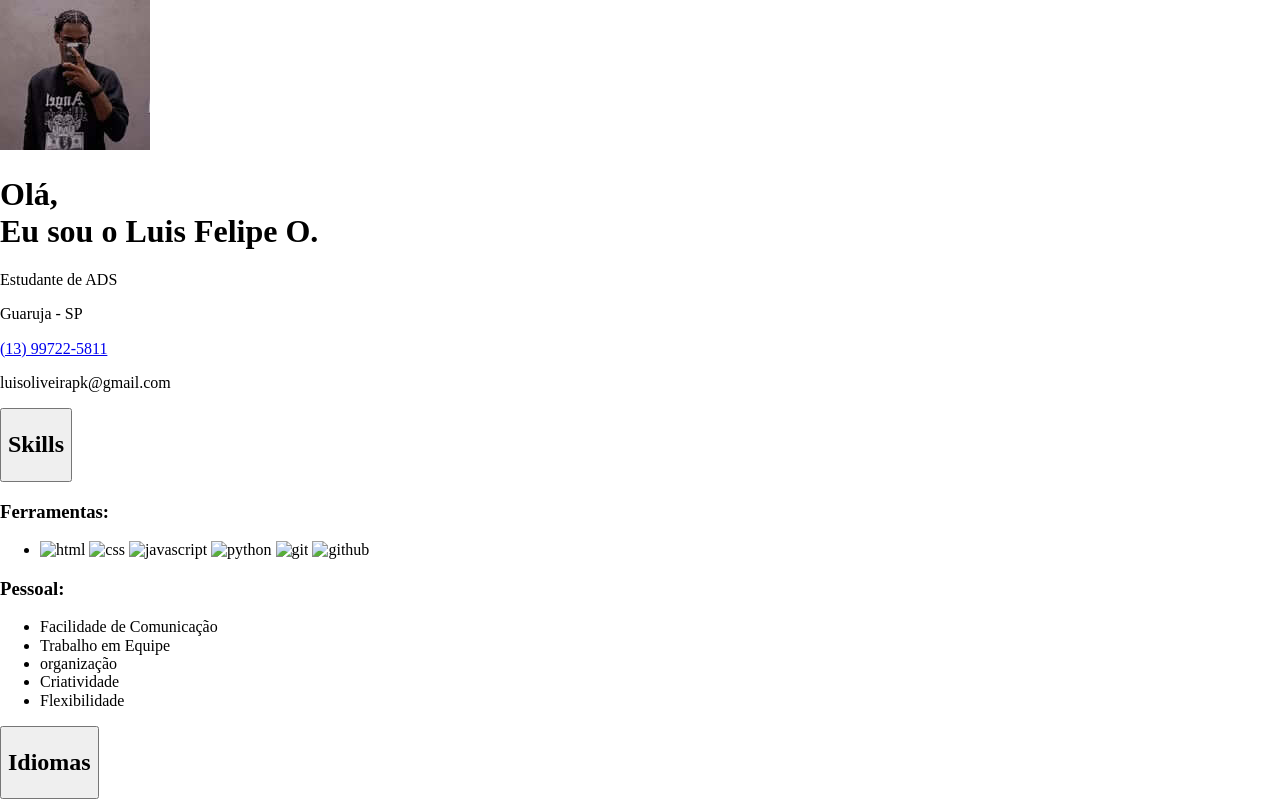
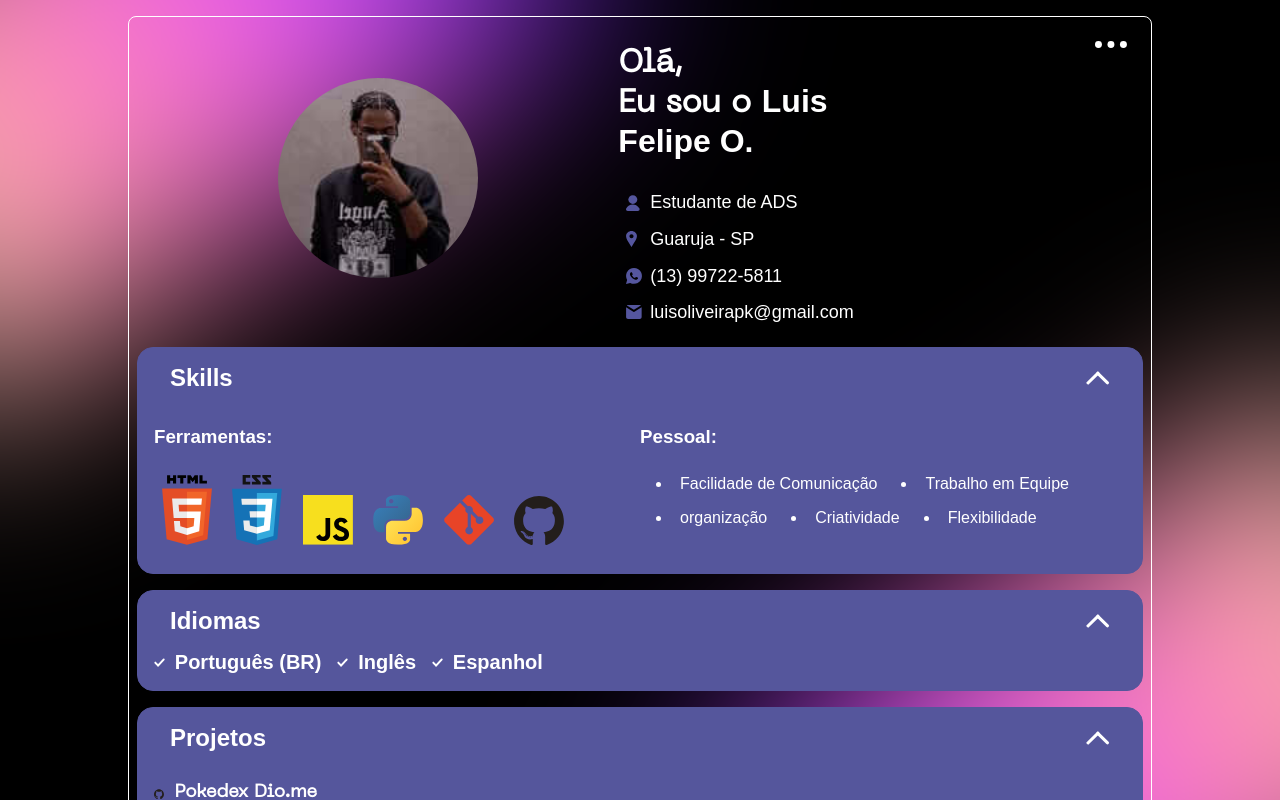
Before and after one commit to aullosx/portfolio-js-developer-dio, a plain HTML site: page index.html in a window 1280 px wide. Shown: the top 800 px of the page. Drawn offline with nearby package versions, Linux system fonts and the light colour scheme; the site is published under a folder, as on GitHub Pages, so addresses that start at the root find nothing; no server answers.

Commit message:
entregar de projeto

```diff
--- a/assets/css/acordeon.css
+++ b/assets/css/acordeon.css
@@ -49,7 +49,7 @@
     display: inline-block;
     width: 1.5rem;
     height: 1.5rem;
-    background-image: url(/assets/img/icons/arrow.svg);
+    background-image: url(../img/icons/arrow.svg);
     background-size: contain;
     background-repeat: no-repeat;
     transition: .25s;
--- a/assets/css/experience.css
+++ b/assets/css/experience.css
@@ -29,7 +29,7 @@
     width: 1rem;
     height: 1rem;
     content: ' ';
-    background-image: url(/assets/img/icons/period.svg);
+    background-image: url(../img/icons/period.svg);
     background-repeat: no-repeat;
     background-size: contain;
 
--- a/assets/css/global.css
+++ b/assets/css/global.css
@@ -5,7 +5,7 @@
 
 @font-face {
     font-family: 'neue machine';
-    src: url('/assets/fonts/neuemachina-regular.otf');
+    src: url('../fonts/neuemachina-regular.otf');
 }
 
 body{
@@ -25,7 +25,7 @@ body{
 .main::before,
 .main::after{
     content: '';
-    background-image: url(/assets/img/background-top.svg);
+    background-image: url(../img/background-top.svg);
     background-repeat: no-repeat;
     background-size: contain ;
     width: 140vw;
--- a/assets/css/header.css
+++ b/assets/css/header.css
@@ -19,7 +19,7 @@
     right: 1rem;
     background-repeat: no-repeat;
     background-size: contain;
-    background-image: url(/assets/img/icons/header.svg);
+    background-image: url(../img/icons/header.svg);
 }
 
 .header .photo{
@@ -70,20 +70,20 @@
 }
 
 .information .profile::before{
-    background-image: url(/assets/img/icons/photo.svg);
+    background-image: url(../img/icons/photo.svg);
     background-repeat: no-repeat;
 }
 
 .information .location::before{
-    background-image: url(/assets/img/icons/location.svg);
+    background-image: url(../img/icons/location.svg);
      background-repeat: no-repeat;
 }
 .information .job::before{
-    background-image: url(/assets/img/icons/job.svg);
+    background-image: url(../img/icons/job.svg);
      background-repeat: no-repeat;
 }
 .information .email::before{
-    background-image: url(/assets/img/icons/email.svg);
+    background-image: url(../img/icons/email.svg);
      background-repeat: no-repeat;
 }
 
--- a/assets/css/lenguagens.css
+++ b/assets/css/lenguages.css
@@ -1,5 +1,5 @@
 
-.lenguagens {
+.lenguages {
     display: flex;
     flex-direction: row;
     align-items: center;
@@ -11,7 +11,7 @@
 }
 
 
-.lenguagens li{
+.lenguages li{
     padding-right: 1rem;
     display: flex;
     flex-direction: row;
@@ -21,13 +21,13 @@
 
 }
 
-.lenguagens li::before{
+.lenguages li::before{
     display: inline-block;
     margin-right: .5rem ;
     width: .8rem;
     height: .6rem;
     content: ' ';
-    background-image: url(/assets/img/icons/check.svg);
+    background-image: url(../img/icons/check.svg);
     background-repeat: no-repeat;
     background-size: contain;
 
--- a/assets/css/projects.css
+++ b/assets/css/projects.css
@@ -36,7 +36,7 @@
     width: .8rem;
     height: .6rem;
     content: ' ';
-    background-image: url(/assets/img/icons/github.svg);
+    background-image: url(../img/icons/github.svg);
     background-repeat: no-repeat;
     background-size: contain;
 }
--- a/assets/js/api.js
+++ b/assets/js/api.js
@@ -1,7 +1,12 @@
 
 
-async function fetchProfiledate() {
-    const url = 'https://raw.githubusercontent.com/digitalinnovationone/js-developer-portfolio/refs/heads/main/data/profile.json';
-   const fetching = await fetch(url)
-   return await fetching.json()
+
+
+
+
+async function fetchProfileData() {
+    const url = 'https://raw.githubusercontent.com/digitalinnovationone/js-developer-portfolio/main/data/profile.json';
+    const response = await fetch(url)
+    const profileData = await response.json()
+    return profileData
 }
--- a/assets/js/main.js
+++ b/assets/js/main.js
@@ -1,6 +1,10 @@
-
+function updateProfileInfo(profileData) {
+    const photo = document.getElementById('profile.photo')
+    photo.src = profileData.photo
+    photo.alt = profileData.name
+}
 
 (async () => {
-    const profileDate = await fetchProfiledate()
-    console.log(profileDate)
-}) ()
+    const profileData = await fetchProfileData()
+    updateProfileInfo(profileData)
+})()
--- a/index.html
+++ b/index.html
@@ -4,32 +4,32 @@
     <meta charset="UTF-8">
     <meta name="viewport" content="width=device-width, initial-scale=1.0">
     <link rel="stylesheet" href="https://cdnjs.cloudflare.com/ajax/libs/normalize/8.0.1/normalize.min.css" integrity="sha512-NhSC1YmyruXifcj/KFRWoC561YpHpc5Jtzgvbuzx5VozKpWvQ+4nXhPdFgmx8xqexRcpAglTj9sIBWINXa8x5w==" crossorigin="anonymous" referrerpolicy="no-referrer" />
-    <link rel="stylesheet" href="/assets/css/header.css">
-    <link rel="stylesheet" href="/assets/css/global.css">
-    <link rel="stylesheet" href="/assets/css/acordeon.css">
-    <link rel="stylesheet" href="/assets/css/lenguagens.css">
-    <link rel="stylesheet" href="/assets/css/projects.css">
-    <link rel="stylesheet" href="/assets/css/experience.css">
-    <link rel="stylesheet" href="/assets/css/skills.css">
+    <link rel="stylesheet" href="assets/css/header.css">
+    <link rel="stylesheet" href="assets/css/global.css">
+    <link rel="stylesheet" href="assets/css/acordeon.css">
+    <link rel="stylesheet" href="assets/css/lenguages.css">
+    <link rel="stylesheet" href="assets/css/projects.css">
+    <link rel="stylesheet" href="assets/css/experience.css">
+    <link rel="stylesheet" href="assets/css/skills.css">
     <title>PortFolio | Luis</title>
     <!-- fonts -->
-     <link rel="stylesheet" href="/assets/fonts/neuemachina-regular.otf">
+     <link rel="stylesheet" href="assets/fonts/neuemachina-regular.otf">
     <link rel="preconnect" href="https://fonts.googleapis.com">
     <link rel="preconnect" href="https://fonts.gstatic.com" crossorigin>
     <link href="https://fonts.googleapis.com/css2?family=Open+Sans:ital,wght@0,300..800;1,300..800&display=swap" rel="stylesheet">
 </head>
 <body>
-    <main class="main">
+<main class="main">
             <header class="header">
-        <img class="photo profile.photo" src="assets/img/profile.jpg" alt="Luis Felipe"  ">
+        <img class="photo" src="assets/img/profile.jpg"  id="profile.photo">
         <h1 class="title">
-           Olá,<br> Eu sou o <span class="profile.name">Luis Felipe O.</span>
+            Olá,<br> Eu sou o <span id="profile.name">Luis Felipe O.</span>
         </h1>
         <div class="information">
-            <p class="profile "><span class="profile job">Estudante de ADS</span></p>
-            <p class="location "><span class="profile.location">Guaruja - SP</span></p>
-            <p class="job "><a href="tel:+(13) 99722-5811"><span class="profile phone">(13) 99722-5811</span></a></p>
-            <p class="email ><a href="mailto:luisoliveirapk@gmail.com"><span class="profile email">luisoliveirapk@gmail.com</span></a></p>
+            <p class="profile "><span id="profile job">Estudante de ADS</span></p>
+            <p class="location "><span id="profile.location">Guaruja - SP</span></p>
+            <p class="job "><a href="tel:+(13) 99722-5811"><span id="profile phone">(13) 99722-5811</span></a></p>
+            <p class="email" ><a href="mailto:luisoliveirapk@gmail.com"><span id="profile email">luisoliveirapk@gmail.com</span></a></p>
         </div>
     </header>
     <section class="acordeon open">
@@ -42,21 +42,21 @@
             <div class="skills">
                  <section class="tools">
             <h3>Ferramentas: </h3>
-            <ul>
+            <ul  id="profile.skills.hardSkills">
                 <li>
-                    <img src="/assets/img/icons/html.svg" alt="html">
-                    <img src="/assets/img/icons/css.svg" alt="css">
-                    <img src="/assets/img/icons/js.svg" alt="javascript" title="js">
-                    <img src="/assets/img/icons/python.svg" alt="python">
-                    <img src="/assets/img/icons/git.svg" alt="git">
-                    <img src="/assets/img/icons/github.svg" alt="github">
+                    <img src="assets/img/icons/html.svg" alt="html">
+                    <img src="assets/img/icons/css.svg" alt="css">
+                    <img src="assets/img/icons/js.svg" alt="javascript" title="js">
+                    <img src="assets/img/icons/python.svg" alt="python">
+                    <img src="assets/img/icons/git.svg" alt="git">
+                    <img src="assets/img/icons/github.svg" alt="github">
 
                 </li>
             </ul>
            </section>
               <section class="personal">
             <h3>Pessoal: </h3>
-            <ul>
+            <ul id="profile.skills.softSkills">
                 <li>Facilidade de Comunicação</li>
                 <li>Trabalho em Equipe</li>
                 <li>organização</li>
@@ -78,7 +78,7 @@
         </button>
 
         <div class="content">
-            <ul class="lenguagens">
+            <ul class="lenguages" id="profile.lenguages">
                 <li>Português (BR)</li>
                 <li>Inglês</li>
                 <li>Espanhol</li>
@@ -91,7 +91,7 @@
            <h2> Projetos</h2>
         </button>
         <div class="content">
-            <ul class="projects">
+            <ul class="projects" id="profile.portfolio">
                 <li>
                     <h3 class="title github"> Pokedex Dio.me </h3>
                     <a href="https://github.com/aullosx/pokedex-dio" target="_blank">https://github.com/aullosx/pokedex-dio</a>
@@ -113,7 +113,7 @@
            <h2> Experiencias profissionais</h2>
         </button>
         <div class="content">
-            <ul class="experience">
+            <ul class="experience" id="profile.professionalExperience">
                 <li>
                     <h3 class="title "> Front-end Developer</h3>
                     <p class="period">july-2025</p>
@@ -129,8 +129,8 @@
 
 
 
-    <script src="/assets/js/acordeon.js"></script>
-    <script src="/assets/js/api.js"></script>
-    <script src="/assets/js/main.js"></script>
+    <script src="assets/js/acordeon.js"></script>
+    <script src="assets/js/api.js"></script>
+    <script src="assets/js/main.js"></script>
 </body>
 </html>
```
Also changed, not shown: data/profile.json (+16 -28 lines).
